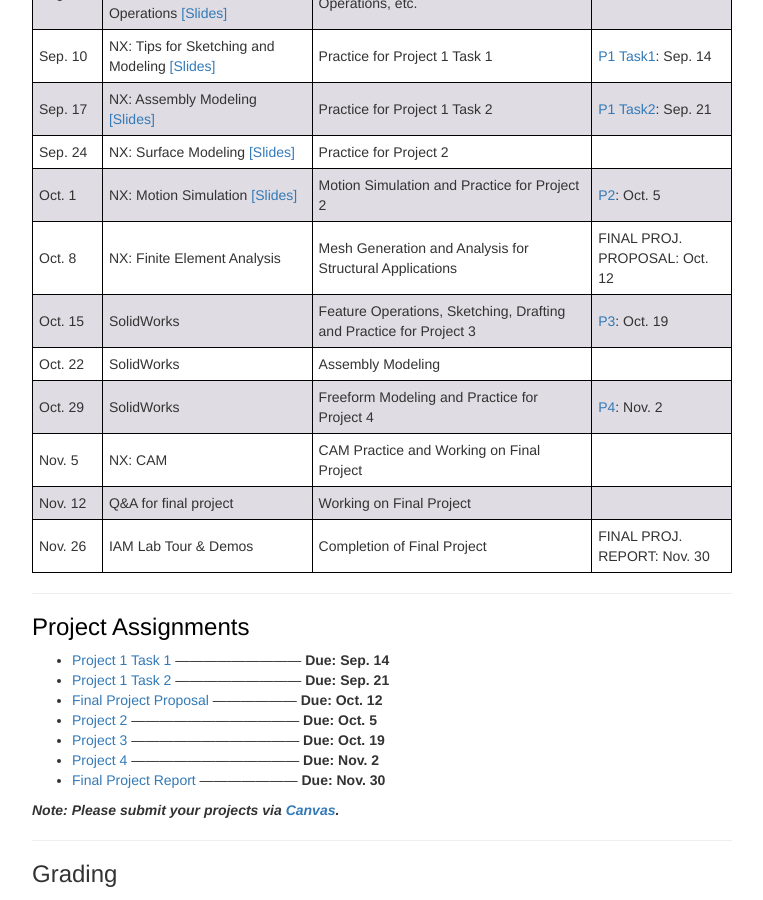
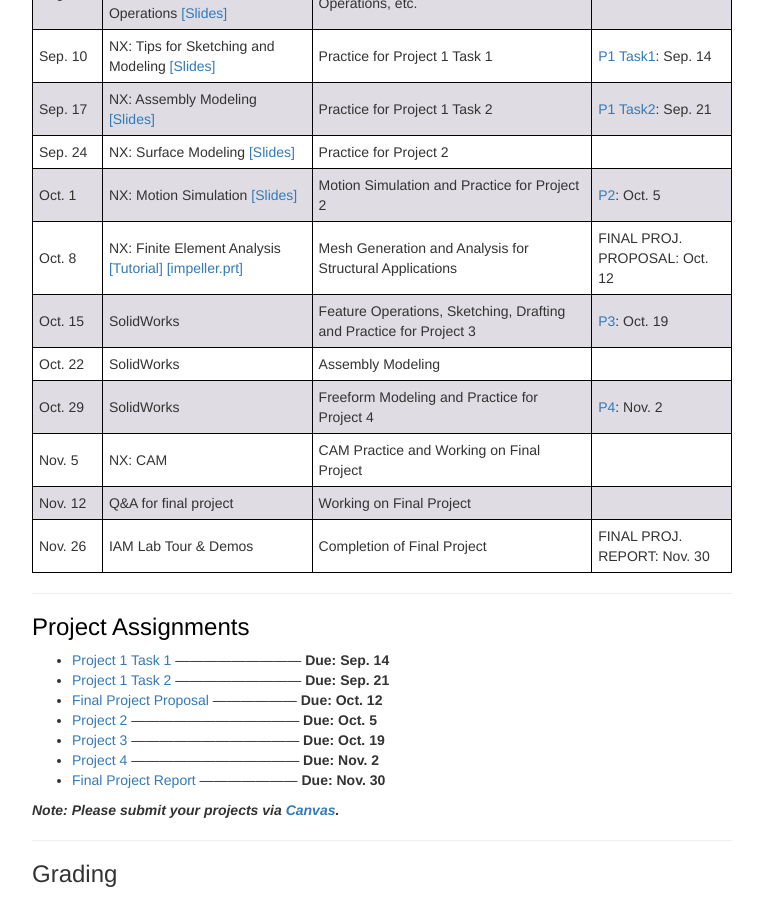
Before and after one commit to me5763/lab-fs19, a Jekyll site: the page built from index.md, in a window 1280 px wide and 900 px high, scrolled down 1137 px. Shown: the whole window, without its empty margins (258-1021 px from the left). Built offline with Jekyll 4.4.1, drawn with Linux system fonts in a browser that asks for light colours; nearby versions of some CDN libraries.

Commit message:
update FEA content

```diff
--- a/index.md
+++ b/index.md
@@ -91,7 +91,7 @@ Office Hours: M & W 3:00PM-4:00PM
 
 <tr>
 <td markdown="span">Oct. 8</td>
-<td markdown="span">NX: Finite Element Analysis</td>
+<td markdown="span">NX: Finite Element Analysis [[Tutorial]](assets/books/NX12_Tutorial_CH8.pdf) [[impeller.prt]](assets/models/files_ch8/Impeller_impeller.prt)</td>
 <td markdown="span">Mesh Generation and Analysis for Structural Applications</td>
 <td markdown="span">FINAL PROJ. PROPOSAL: Oct. 12 </td>
 </tr>
```
Also changed, not shown: 1 other file.
